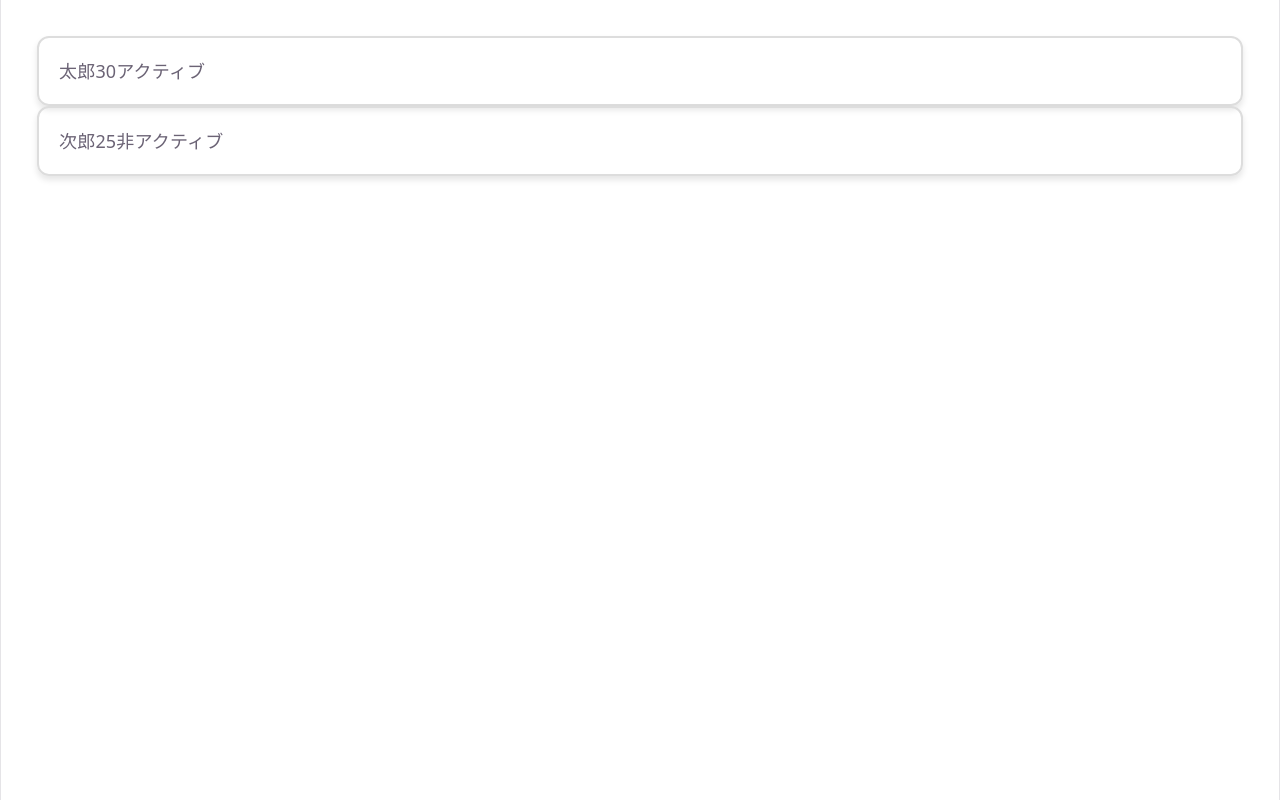
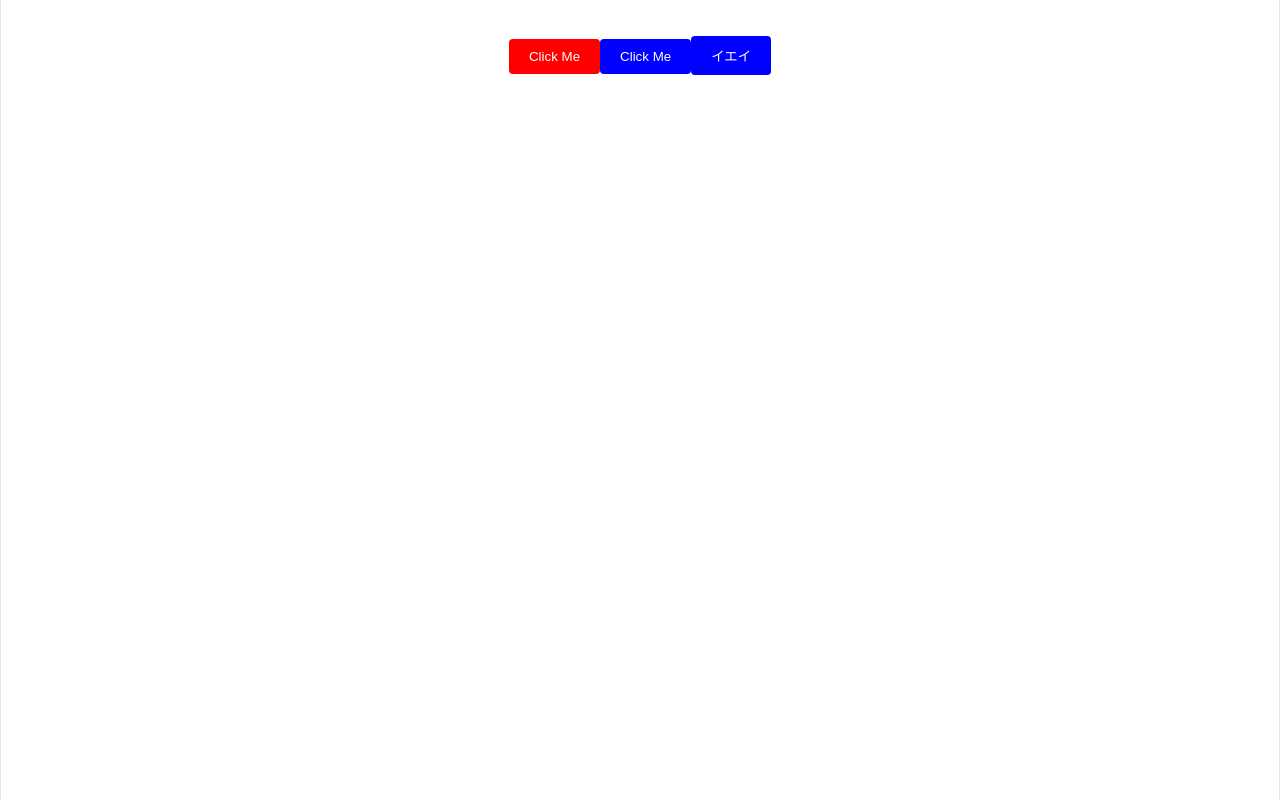
Before and after one commit to misakisoeda/react_tests, a React (Vite) app in the folder udemy-react-100/: page / in a window 1280 px wide. Built offline with nearby package versions, Linux system fonts and the light colour scheme.

Commit message:
feat: q8

```diff
--- a/udemy-react-100/src/App.tsx
+++ b/udemy-react-100/src/App.tsx
@@ -1,11 +1,11 @@
 import './App.css';
-import Question07 from './components/basic/Question07';
+import Question08 from './components/basic/Question08';
 
 function App() {
 
   return (
     <>
-      <Question07 />
+      <Question08 />
     </>
   )
 }
--- /dev/null
+++ b/udemy-react-100/src/components/Button.tsx
@@ -0,0 +1,33 @@
+type ButtonProps = {
+  text?: string;
+  size?: 'small' | 'medium' | 'large';
+  color?: string;
+};
+
+const defaultProps: Required<ButtonProps> = {
+  text: 'Click Me',
+  size: 'medium',
+  color: 'blue'
+};
+
+function Button(props: ButtonProps) {
+  const { text, size, color } = { ...defaultProps, ...props };
+
+  const buttonStyle = {
+    padding: size === 'small' ? '5px 10px' :
+            size === 'large' ? '15px 30px' : '10px 20px',
+    backgroundColor: color,
+    color: 'white',
+    border: 'none',
+    borderRadius: '4px',
+    cursor: 'pointer'
+  };
+
+  return (
+    <button style={buttonStyle}>
+      {text}
+    </button>
+  );
+}
+
+export default Button;
--- /dev/null
+++ b/udemy-react-100/src/components/basic/Question08.tsx
@@ -0,0 +1,13 @@
+import Button from "../Button";
+
+function Question08() {
+  return (
+    <div>
+      <Button color="red" />
+      <Button />
+      <Button text="イエイ" />
+    </div>
+  )
+}
+
+export default Question08;
```
